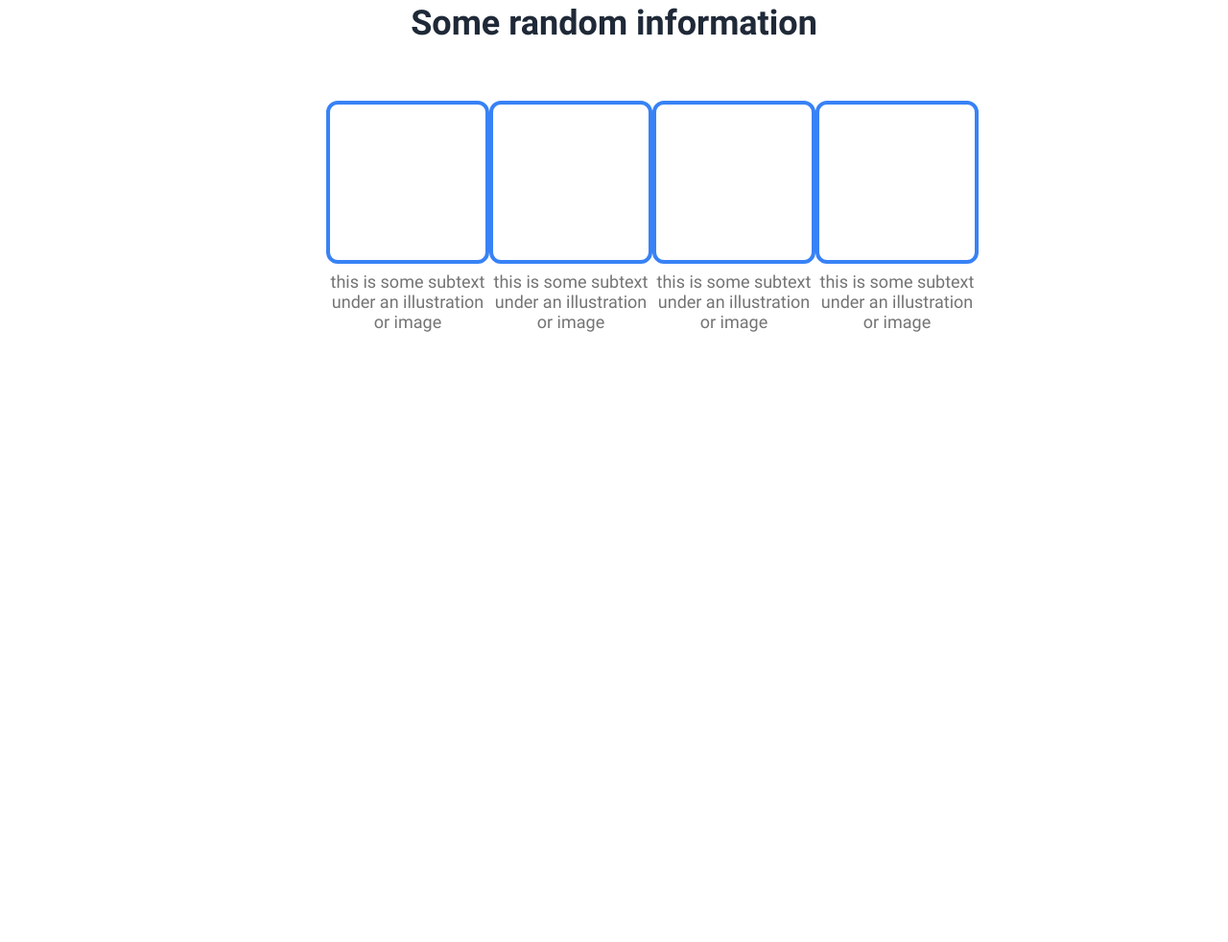
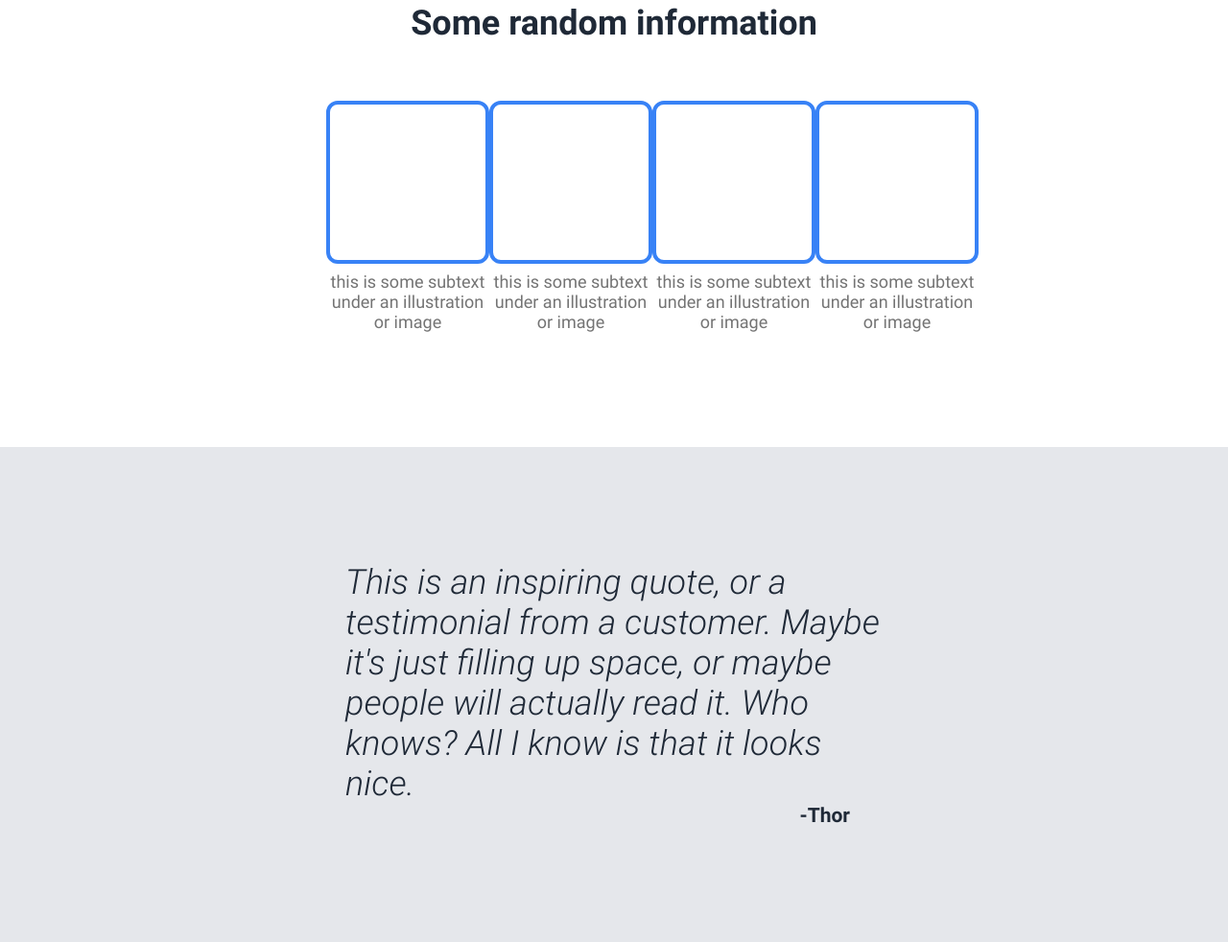
Before and after one commit to federicomontero86/Main-CSS-Project, a plain HTML site: page index.html in a window 1280 px wide. Shown: the part 581-1563 px from the top of the page at 96% size. Before the commit the page ends 987 px from the top, so only its background shows below. Drawn offline with Linux system fonts and the light colour scheme.

Commit message:
Quote Section

```diff
--- a/css/styles.css
+++ b/css/styles.css
@@ -113,7 +113,8 @@ ul {
 }
 
 .section-information {
-  padding: 60px 0;
+  padding-top: 60px;
+  padding-bottom: 120px;
 }
 
 .section-information h3 {
@@ -142,3 +143,26 @@ ul {
   text-align: center;
   font-size: 18px;
 }
+
+.section-quote {
+  background-color: #e5e7eb;
+}
+
+blockquote {
+  font-size: 36px;
+  font-style: italic;
+  color: #1f2937;
+}
+
+.container-qoute {
+  margin: 0 360px;
+  padding: 120px 0;
+}
+
+.container-qoute p {
+  color: #1f2937;
+  font-weight: bold;
+  text-align: end;
+  font-size: 21px;
+  margin-right: 34px;
+}
--- a/index.html
+++ b/index.html
@@ -57,7 +57,16 @@
           </div>
         </div>
       </section>
-      <section></section>
+      <section class="section-quote">
+        <div class="container-qoute">
+          <blockquote>
+            This is an inspiring quote, or a testimonial from a customer. Maybe
+            it's just filling up space, or maybe people will actually read it.
+            Who knows? All I know is that it looks nice.
+          </blockquote>
+          <p>-Thor</p>
+        </div>
+      </section>
       <section></section>
     </main>
     <footer></footer>
```
